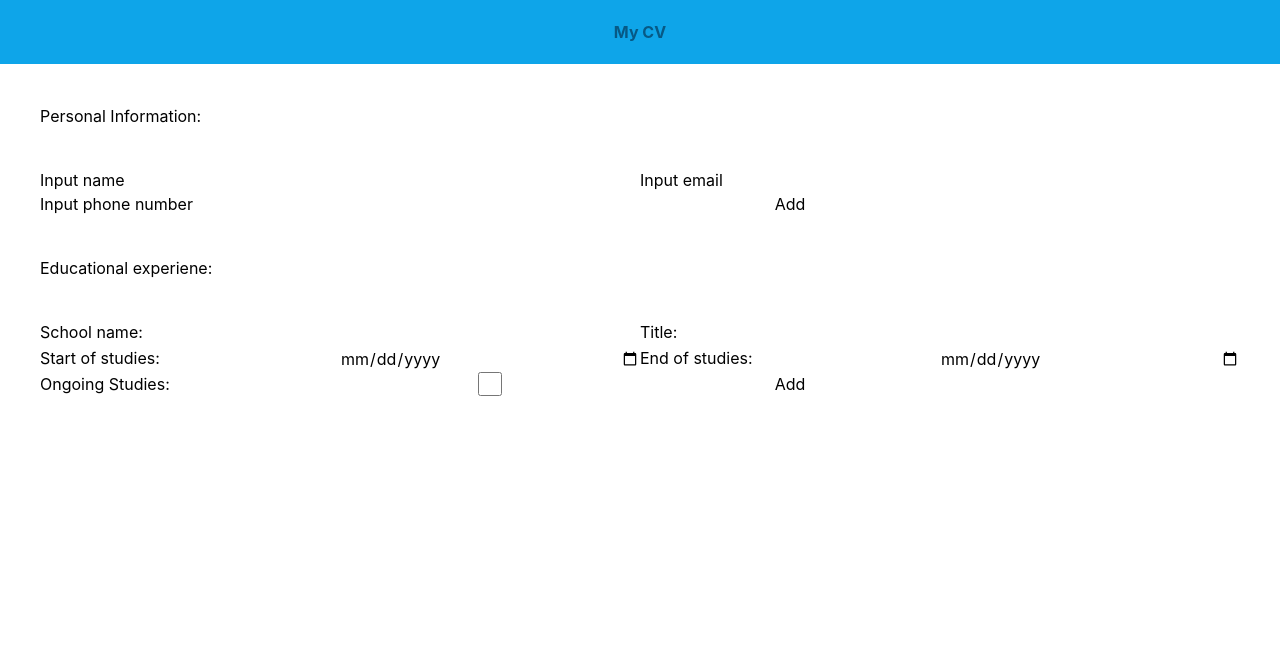
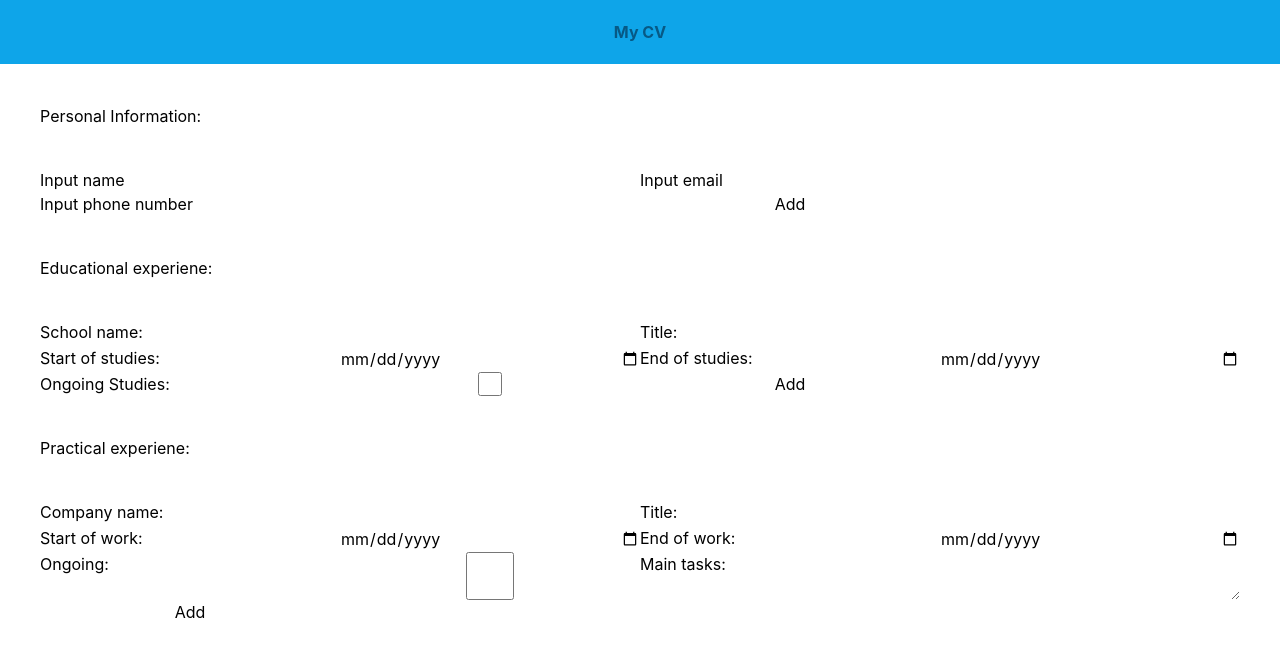
Before and after one commit to jpouti/CV-Application, a React (Create React App) app in the folder cv-project/: page / in a window 1280 px wide. Shown: the top 656 px of the page. Built offline with nearby package versions, Linux system fonts and the light colour scheme.

Commit message:
Add component Practical & PracticalOverview.js

```diff
--- a/cv-project/src/App.js
+++ b/cv-project/src/App.js
@@ -6,6 +6,7 @@ import './components/Header.js';
 import './components/Footer.js';
 import Header from './components/Header.js';
 import React, { Component } from 'react'
+import Practical from './components/Practical.js';
 
 class App extends Component {
   constructor() {
@@ -18,6 +19,7 @@ class App extends Component {
       <Header/>
       <General/>
       <Educational/>
+      <Practical/>
       </div>
     );
   }
--- a/cv-project/src/components/Practical.js
+++ b/cv-project/src/components/Practical.js
@@ -0,0 +1,119 @@
+// Practical.js
+
+import React, { Component } from "react";
+import PracticalOverview from "./PracticalOverview";
+
+class Practical extends Component {
+    constructor() {
+        super();
+
+        this.state = {
+            company: "",
+            position: "",
+            tasks: "",
+            dateStart: "",
+            dateEnd: "",
+            ongoing: false,
+            submitInfo: "hidden",
+            edit: "block"
+        }
+    }
+
+    handleCompany = (e) => {
+        this.setState({
+            company: e.target.value
+        })
+    }
+    handlePosition = (e) => {
+        this.setState({
+            position: e.target.value
+        })
+    }
+    handleStartDate = (e) => {
+        this.setState({
+            dateStart: e.target.value
+        })
+    }
+    handleEndDate = (e) => {
+        this.setState({
+            dateEnd: e.target.value
+        })
+    }
+    handleTasks = (e) => {
+        this.setState({
+            tasks: e.target.value
+        })
+    }
+    handleCheck = () => {
+        this.setState(
+            prevState => ({ongoing: !prevState.ongoing
+        }))
+    }
+
+    onSubmitGeneral = (e) => {
+        e.preventDefault();
+        this.setState({
+            submitInfo: 'flex',
+            edit: 'hidden'
+        })
+    }
+    handleEdit = (e) => {
+        e.preventDefault();
+        this.setState({
+            submitInfo: 'hidden',
+            edit: 'block'
+        })
+    }
+    render() {
+        return (
+            <div className="container">
+                <div className="card mt-10 mx-10">
+                    <h3>Practical experiene:</h3>
+                    <div className={this.state.edit.toString()}>
+                        <form onSubmit={this.onSubmitGeneral} className="grid grid-cols-4 grid-rows-2 grid-gap-10 mt-10">
+                        <label htmlFor="companyInput">Company name:</label>
+                        <input
+                            onChange={this.handleCompany}
+                            value={this.company}
+                            type='text'
+                            id="companyInput"
+                        />
+                        <label htmlFor="positionInput">Title:</label>
+                        <input
+                            onChange={this.handlePosition}
+                            value={this.position}
+                            type='text'
+                            id="positionInput"
+                        />
+                        <label htmlFor="dateStartInput">Start of work:</label>
+                        <input
+                            onChange={this.handleStartDate}
+                            value={this.dateStart}
+                            type="date"
+                            id="dateStartInput"
+                        />
+                        <label htmlFor="dateEndInput">End of work:</label>
+                        <input
+                            onChange={this.handleEndDate}
+                            value={this.dateEnd}
+                            type="date"
+                            id="dateEndInput"
+                        />
+                        <label htmlFor="ongoing">Ongoing:</label>
+                        <input type="checkbox" onChange={this.handleCheck} />
+                        <label htmlFor="tasksInput">Main tasks:</label>
+                        <textarea
+                            onChange={this.handleTasks}
+                            value={this.tasks}
+                        />
+                        <button type="submit" onClick={this.onSubmitGeneral}>Add</button>
+                        </form>
+                    </div>
+                    <div className={this.state.submitInfo.toString()}><PracticalOverview company={this.state.company} position={this.state.position} dateStart={this.state.dateStart} dateEnd={this.state.dateEnd} ongoing={this.state.ongoing} tasks={this.state.tasks} edit={this.handleEdit}/></div>
+                </div>
+            </div>
+        );
+    }
+}
+
+export default Practical;
--- /dev/null
+++ b/cv-project/src/components/PracticalOverview.js
@@ -0,0 +1,27 @@
+import React, { Component } from 'react'
+
+export default class PracticalOverview extends Component {
+    constructor() {
+        super()
+    }
+  render() {
+      const { company, position, dateStart, dateEnd, tasks, edit } = this.props;
+      const check = this.props.ongoing
+        ? <p>Ongoing work</p>
+        : <p>Ending date:<br/> {dateEnd}</p>;
+    return (
+      <div className="flex flex-col gap-10 mt-10">
+        <div className='flex gap-10'>
+            <p>Company Name: <br/> {company}</p>
+            <p>Position: <br/> {position}</p>
+            <p>Starting date:<br/>  {dateStart}</p>
+            {check}
+        </div>
+        <div className='flex'>
+            <p className='flex-1'>Main tasks:<br/>  {tasks}</p>
+            <button onClick={edit} type='button'>Edit</button>
+        </div>
+      </div>
+    )
+  }
+}
```
